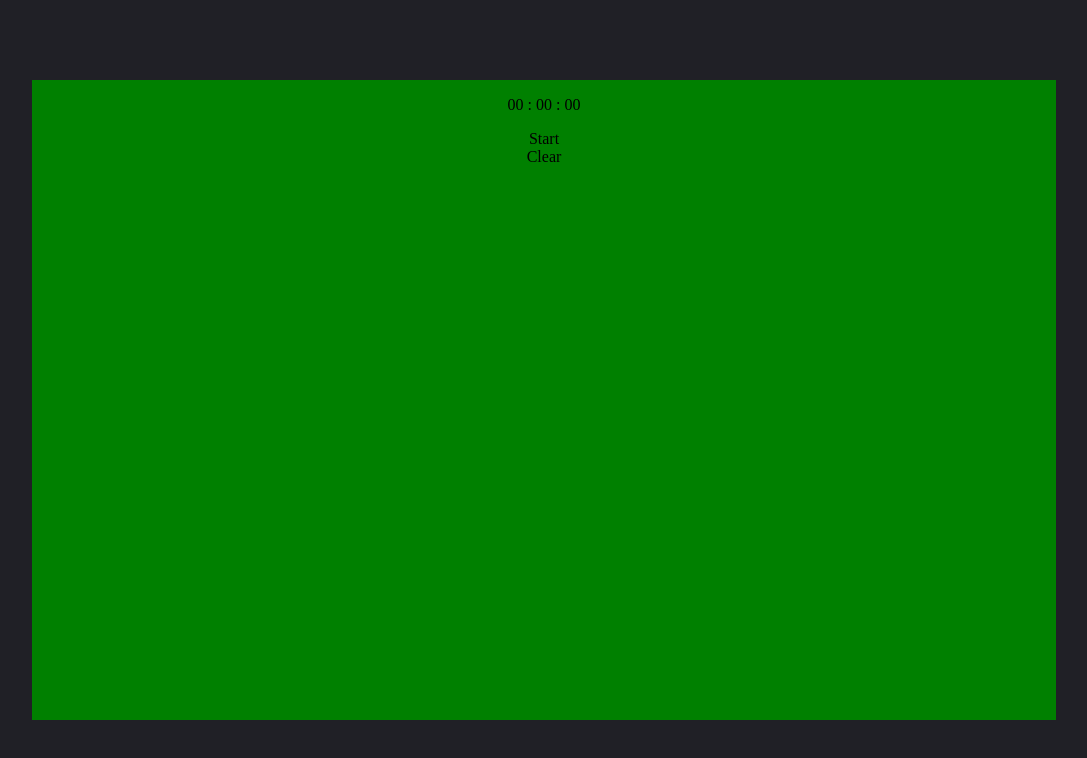
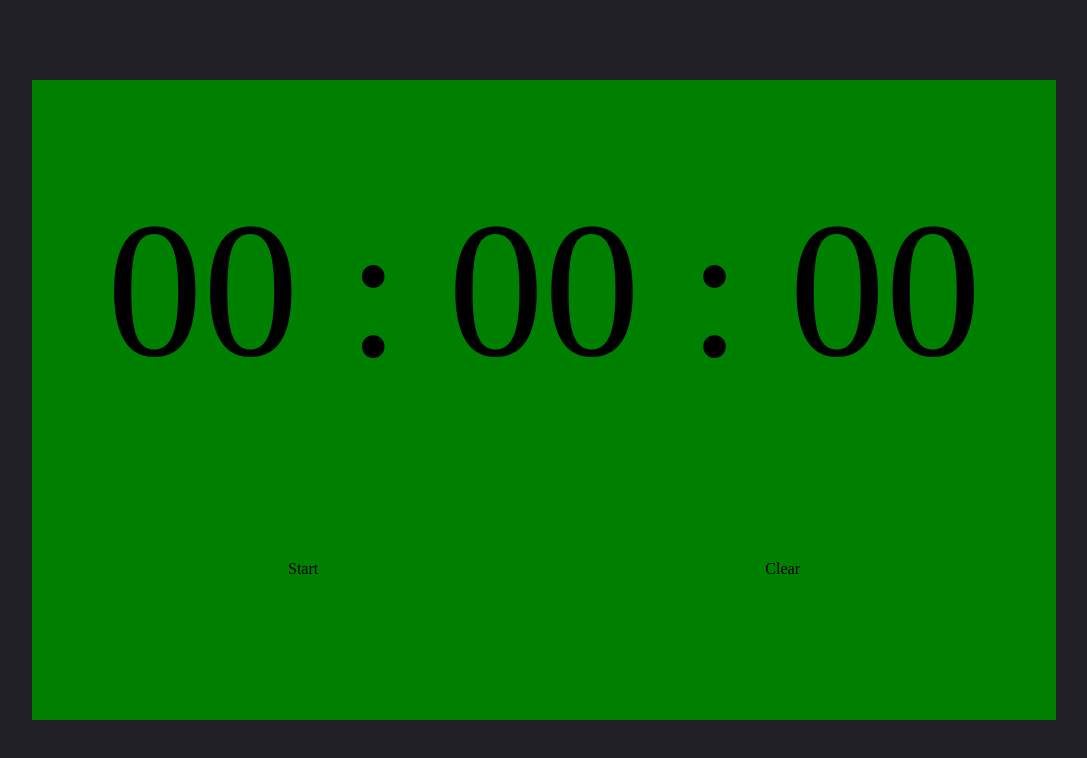
Before and after one commit to Hollingsworth-Dev/Webclock_react, a React (Create React App) app: page / in a window 1280 px wide. Shown: the top 758 px of the page, without its empty margins (96-1183 px from the left). Built offline with nearby package versions, Linux system fonts and the light colour scheme.

Commit message:
basic styling setup

```diff
--- a/src/App.css
+++ b/src/App.css
@@ -1,5 +1,4 @@
 .App {
-	text-align: center;
 	height: 100vh;
 	width: 100vw;
 	display: flex;
--- a/src/Clock/Clock.css
+++ b/src/Clock/Clock.css
@@ -3,3 +3,25 @@
 	width: 80vw;
 	height: 80vh;
 }
+.main {
+	display: flex;
+	flex-direction: column;
+	justify-content: center;
+	align-items: center;
+}
+.timer {
+	height: 60vh;
+}
+.timer p {
+	text-align: center;
+	margin: 0;
+	margin-top: 12.5vh;
+	font-size: 15vw;
+}
+.timer-buttons {
+	display: flex;
+	flex-direction: row;
+	align-items: center;
+	justify-content: space-between;
+	width: 40vw;
+}
--- a/src/Clock/Clock.js
+++ b/src/Clock/Clock.js
@@ -48,13 +48,21 @@ const Clock = (props) => {
 				</div>
 				<div className='timer-buttons'>
 					{!isActive && !isPaused ? (
-						<div onClick={handleStart}>Start</div>
+						<div className='start-button' onClick={handleStart}>
+							Start
+						</div>
 					) : isPaused ? (
-						<div onClick={handlePause}>Pause</div>
+						<div className='start-button' onClick={handlePause}>
+							Pause
+						</div>
 					) : (
-						<div onClick={handleResume}>Resume</div>
+						<div className='start-button' onClick={handleResume}>
+							Resume
+						</div>
 					)}
-					<div onClick={handleReset}>Clear</div>
+					<div className='clear-button' onClick={handleReset}>
+						Clear
+					</div>
 				</div>
 			</div>
 		</div>
```
